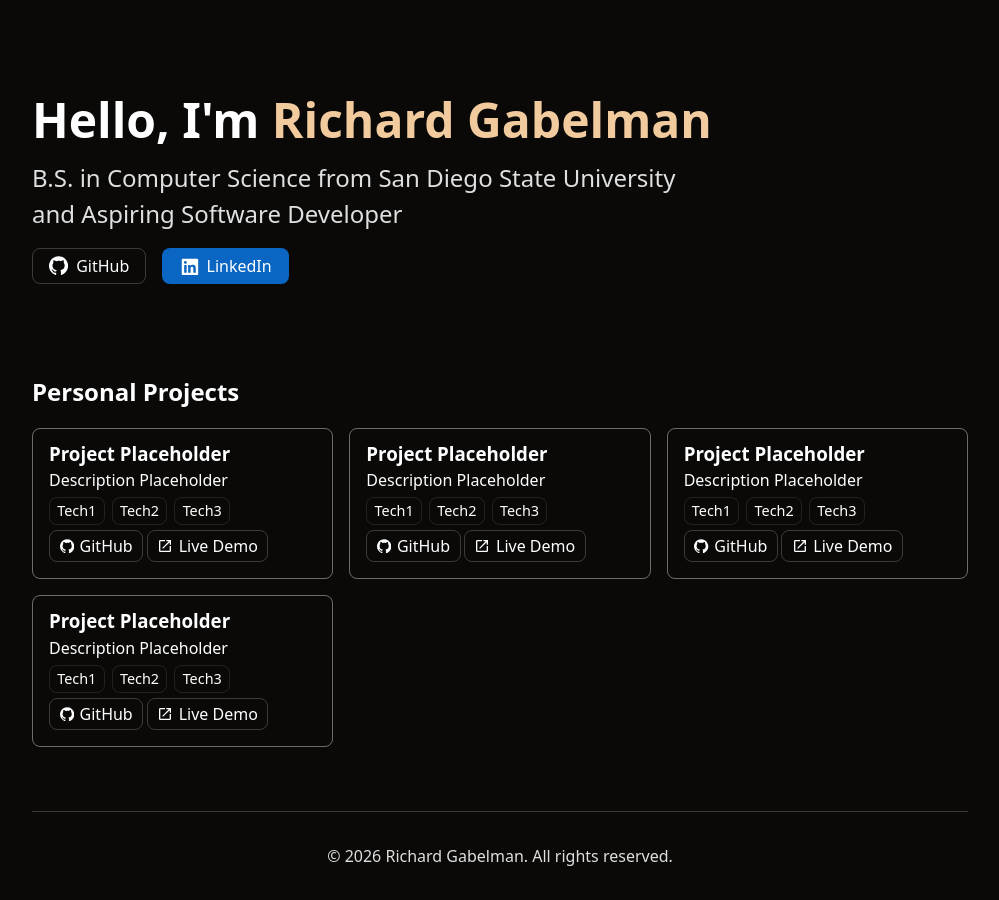
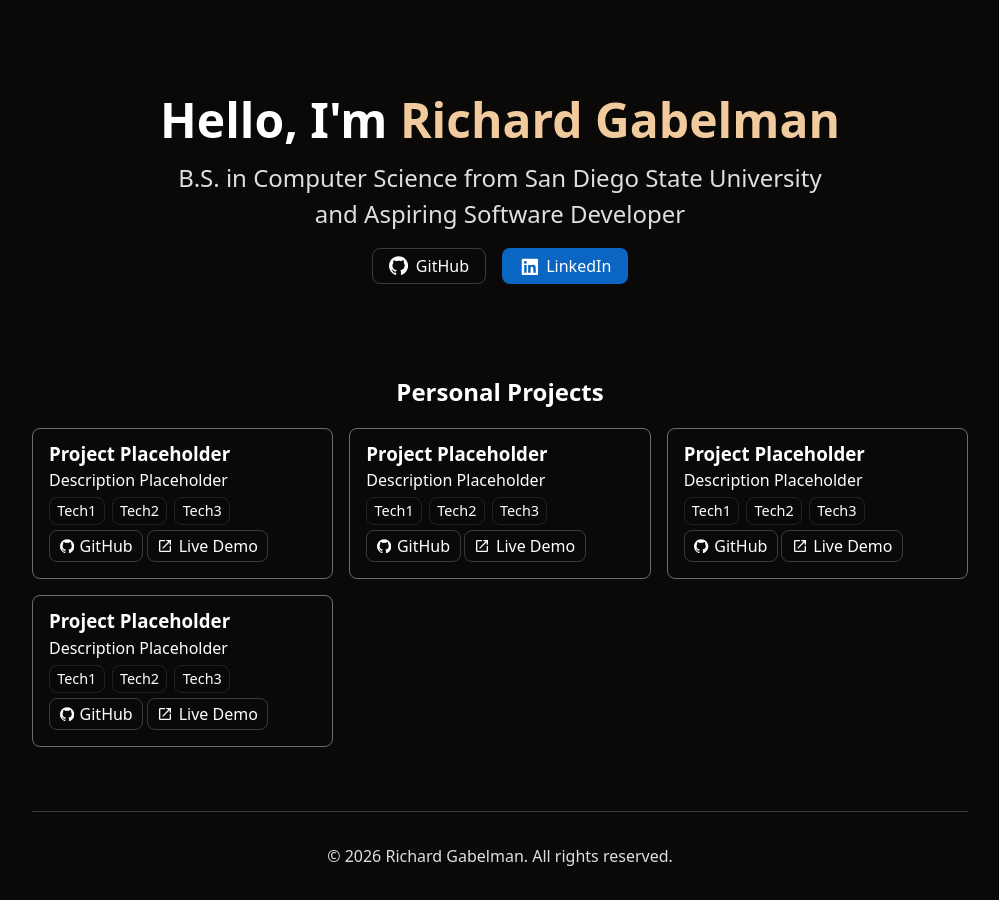
Before and after one commit to RichardGabelman/portfolio, a React (Vite) app: page / in a window 1280 px wide. Shown: the whole page, without its empty margins (140-1139 px from the left). Built offline with nearby package versions, Linux system fonts and the light colour scheme.

Commit message:
refactor: center the header contents and center project heading

```diff
--- a/src/index.css
+++ b/src/index.css
@@ -34,6 +34,8 @@ main {
 }
 
 .header {
+  text-align: center;
+  align-items: center;
   display: flex;
   flex-direction: column;
   gap: 1rem;
@@ -89,6 +91,7 @@ main {
 }
 
 .projects h2 {
+  text-align: center;
   margin-bottom: 1.5rem;
 }
 
```
